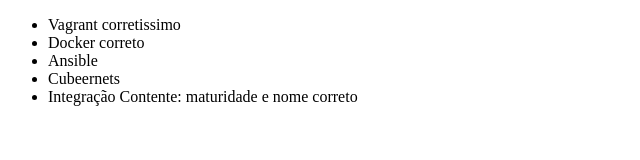
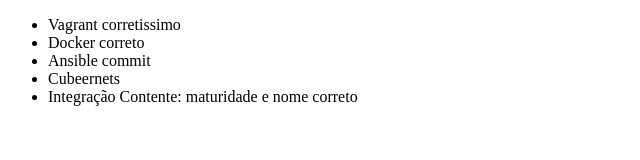
Before and after one commit to GabrielLuis/testGit, a plain HTML site: page index.html in a window 1280 px wide. Shown: the full height of the page, 0-640 px from the left. Drawn offline with Linux system fonts and the light colour scheme.

Commit message:
edit commmit

```diff
--- a/index.html
+++ b/index.html
@@ -8,7 +8,7 @@
     <ul>
         <li>Vagrant corretissimo</li>
         <li>Docker correto</li>
-        <li>Ansible</li>
+        <li>Ansible commit</li>
 		<li>Cubeernets</li>
         <li>Integração Contente: maturidade e nome correto</li>
     </ul>
```
